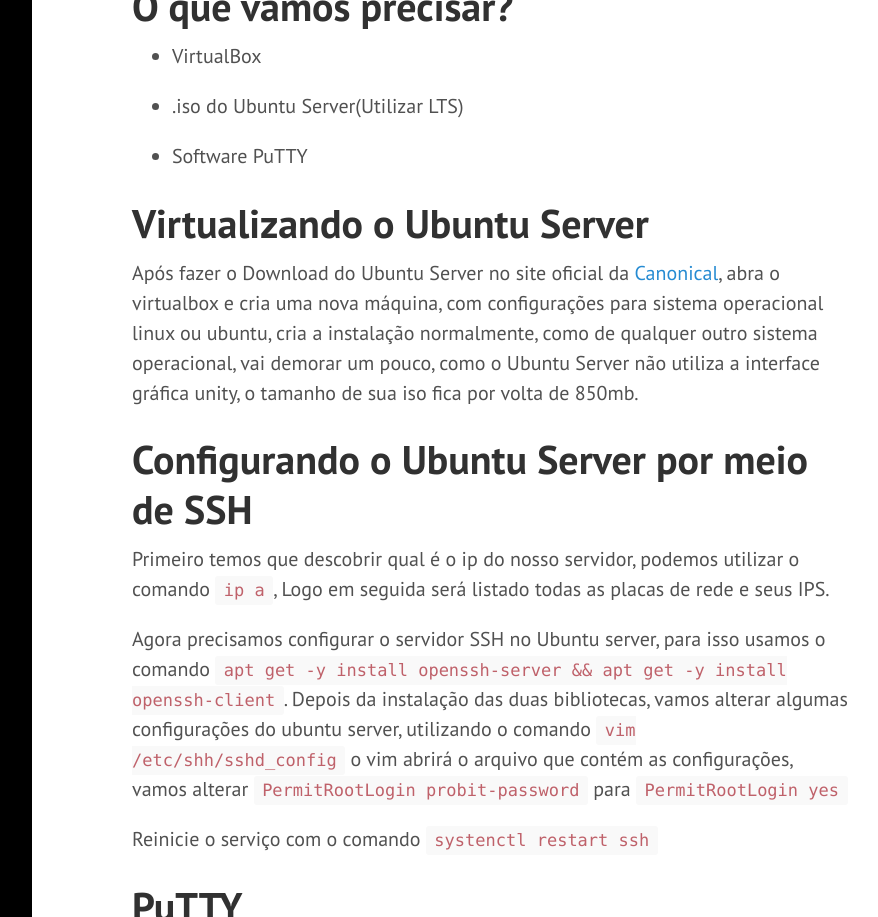
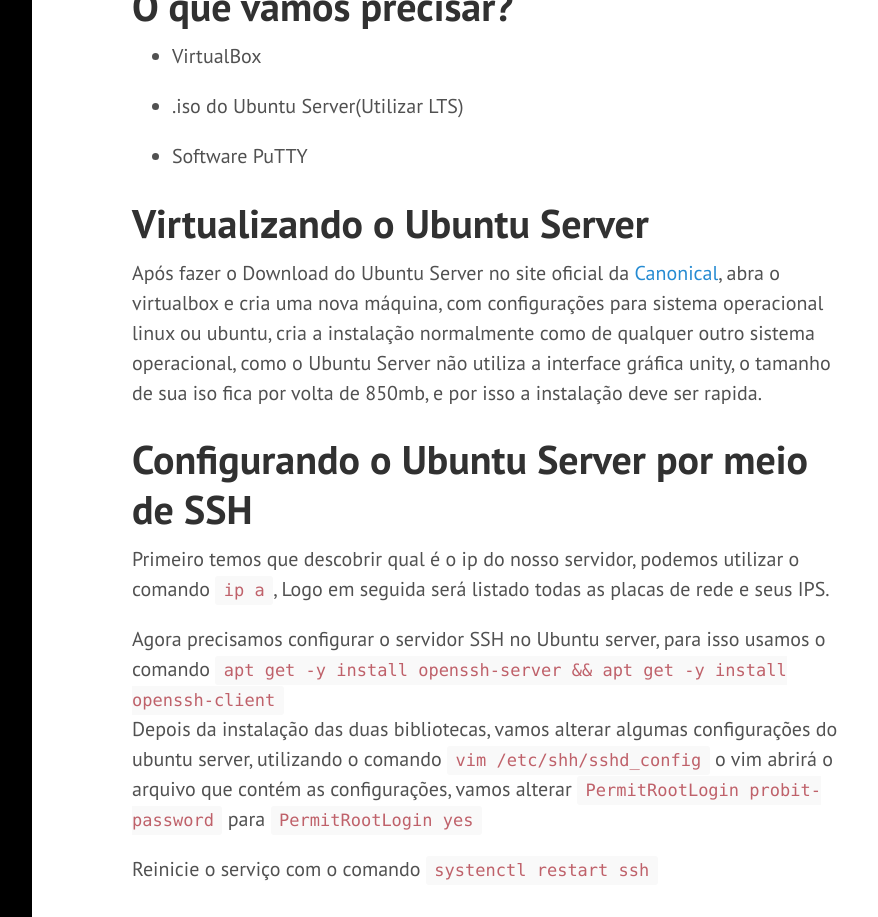
Before and after one commit to godrizilla/godrizilla.github.io, a Jekyll site: the page built from _posts/2017-10-06-virtualbox-criando-uma-rede-virtual-para-testes.md, in a window 1280 px wide and 1400 px high, scrolled down 796 px, cut to the strip 0-917 px from the top of the window. Shown: the whole strip, without its empty margins (328-1206 px from the left). Built offline with Jekyll 4.4.1, drawn with Linux system fonts in a browser that asks for light colours; some of the changed text lies outside the part shown.

Commit message:
Finalizando post

````diff
--- a/_posts/2017-10-06-virtualbox-criando-uma-rede-virtual-para-testes.md
+++ b/_posts/2017-10-06-virtualbox-criando-uma-rede-virtual-para-testes.md
@@ -22,13 +22,13 @@
 
 Virtualizando o Ubuntu Server
 ===
-Após fazer o Download do Ubuntu Server no site oficial da [Canonical](https://www.ubuntu.com/download/server), abra o virtualbox e cria uma nova máquina, com configurações para sistema operacional linux ou ubuntu, cria a instalação normalmente, como de qualquer outro sistema operacional, vai demorar um pouco, como o Ubuntu Server não utiliza a interface gráfica unity, o tamanho de sua iso fica por volta de 850mb.
+Após fazer o Download do Ubuntu Server no site oficial da [Canonical](https://www.ubuntu.com/download/server), abra o virtualbox e cria uma nova máquina, com configurações para sistema operacional linux ou ubuntu, cria a instalação normalmente como de qualquer outro sistema operacional, como o Ubuntu Server não utiliza a interface gráfica unity, o tamanho de sua iso fica por volta de 850mb, e por isso a instalação deve ser rapida.
 
 Configurando o Ubuntu Server por meio de SSH
 ===
 Primeiro temos que descobrir qual é o ip do nosso servidor, podemos utilizar o comando ```ip a```, Logo em seguida será listado todas as placas de rede e seus IPS.
 
-Agora precisamos configurar o servidor SSH no Ubuntu server, para isso usamos o comando ```apt get -y install openssh-server && apt get -y install openssh-client```.
+Agora precisamos configurar o servidor SSH no Ubuntu server, para isso usamos o comando ```apt get -y install openssh-server && apt get -y install openssh-client```<br>
 Depois da instalação das duas bibliotecas, vamos alterar algumas configurações do ubuntu server, utilizando o comando ```vim /etc/shh/sshd_config``` o vim abrirá o arquivo que contém as configurações, vamos alterar ```PermitRootLogin probit-password``` para ```PermitRootLogin yes```
 
 Reinicie o serviço com o comando ```systenctl restart ssh```
@@ -36,6 +36,6 @@
 PuTTY
 ===
 
-Digite o IP do servidor, porta 22 usuario e senha...
+Digite o IP do servidor, porta 22, usuario e senha...
 ![alt text](https://media.tenor.com/images/99ea8a97df366a4c6f26b5e99a9a7c45/tenor.gif "Voila!")
 <br>Pronto você vai ter acesso ao seu servidor por meio do PuTTY
````
